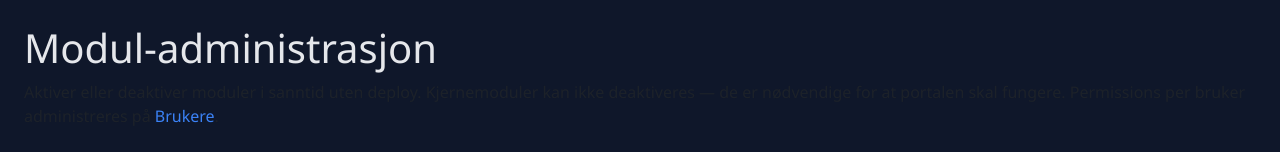
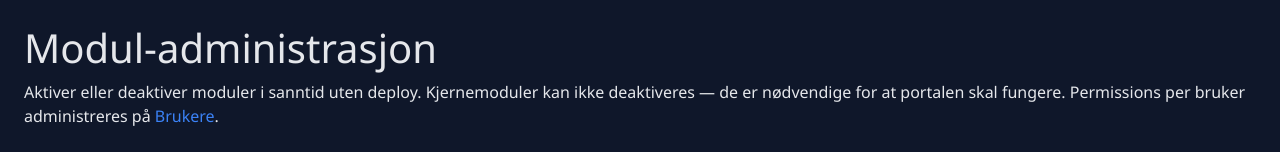
Before and after one commit to Animax1/sanitetsportalen, a Django app: template core/templates/core/module_admin_list.html in a window 1280 px wide. Shown: the part 100-252 px from the top of the page. Run offline with Django 5.2, Linux system fonts and the light colour scheme; the template is opened without the code that fills it, so the values that code supplies are empty.

Commit message:
farge modul-admin

```diff
--- a/core/templates/core/module_admin_list.html
+++ b/core/templates/core/module_admin_list.html
@@ -6,7 +6,7 @@
 {% block content %}
 <section class="mb-4">
   <h1 class="mb-2">Modul-administrasjon</h1>
-  <p class="text-muted mb-0">
+  <p class="text-main mb-0">
     Aktiver eller deaktiver moduler i sanntid uten deploy. Kjernemoduler
     kan ikke deaktiveres — de er nødvendige for at portalen skal fungere.
     Permissions per bruker administreres på <a href="{% url 'accounts:user_list' %}">Brukere</a>.
```
